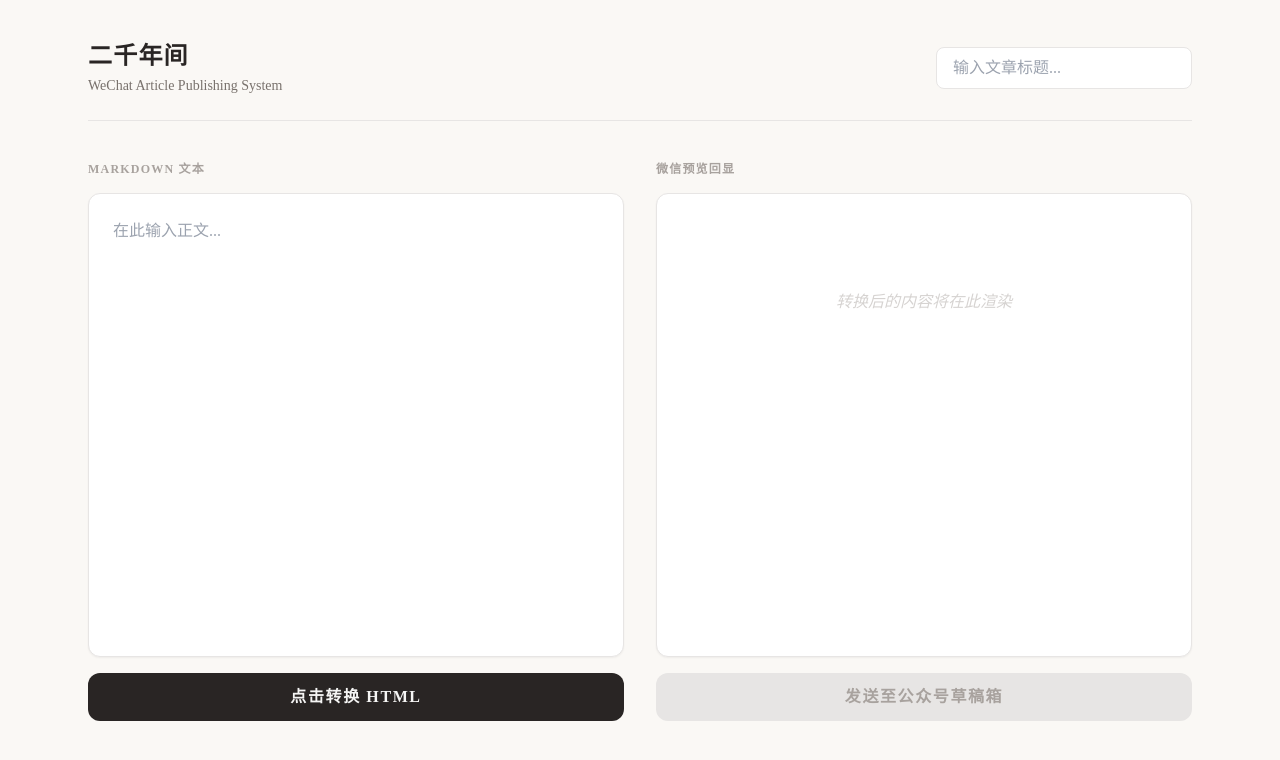
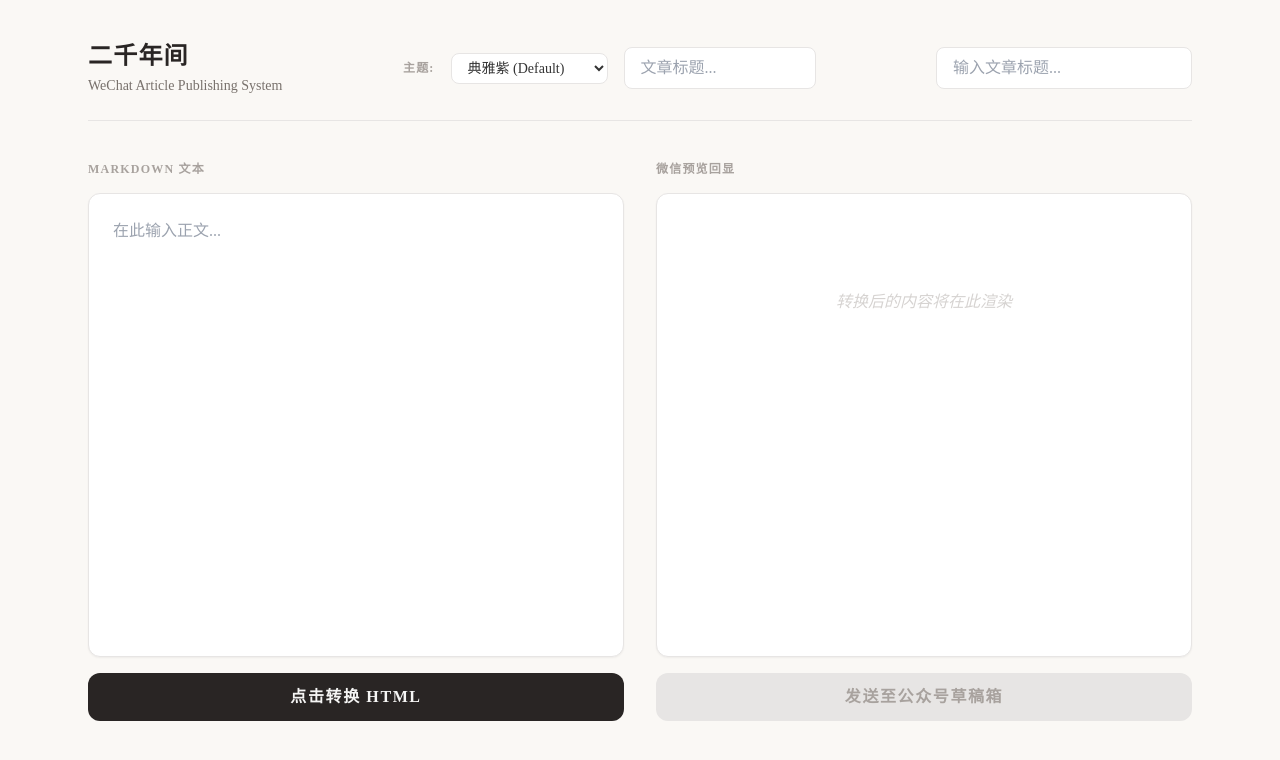
Before and after one commit to 520mhj/jiahao-WeChat-Publish, a website: page index.html in a window 1280 px wide. Drawn offline with nearby package versions, Linux system fonts and the light colour scheme.

Commit message:
Update index.html

```diff
--- a/index.html
+++ b/index.html
@@ -18,6 +18,19 @@
                 <h1 class="text-2xl font-bold text-stone-800 tracking-wider">二千年间</h1>
                 <p class="text-sm text-stone-500 mt-1">WeChat Article Publishing System</p>
             </div>
+            <div class="flex gap-4 items-center">
+                <label class="text-xs text-stone-400 font-bold uppercase tracking-widest">主题:</label>
+                <select id="themeSelect" onchange="handleConvert()" class="px-3 py-1.5 bg-white border border-stone-200 rounded-lg text-sm focus:outline-none focus:ring-1 focus:ring-stone-400 cursor-pointer">
+                    <option value="default">典雅紫 (Default)</option>
+                    <option value="apple">极简科技 (Apple)</option>
+                    <option value="notion">优雅手帐 (Notion)</option>
+                    <option value="vibrant">炫彩现代 (Vibrant)</option>
+                    <option value="blue">学术科技 (Blue)</option>
+                    <option value="green">清新森林 (Green)</option>
+                    <option value="dark">静谧深蓝 (Dark)</option>
+                </select>
+    <input id="articleTitle" type="text" placeholder="文章标题..." class="px-4 py-2 bg-white border border-stone-200 rounded-lg focus:outline-none focus:ring-1 focus:ring-stone-400 w-48">
+</div>
             <div class="flex gap-4">
                 <input id="articleTitle" type="text" placeholder="输入文章标题..." class="px-4 py-2 bg-white border border-stone-200 rounded-lg focus:outline-none focus:ring-1 focus:ring-stone-400 w-64">
             </div>
@@ -93,6 +106,30 @@
                 btn.disabled = false;
             }
         }
+
+        // 监听输入框变化也能即时转换（可选）
+    async function handleConvert() {
+        const text = document.getElementById('inputText').value;
+        const theme = document.getElementById('themeSelect').value;
+        if(!text) return;
+
+        const res = await fetch('/api/convert', {
+            method: 'POST',
+            headers: {'Content-Type': 'application/json'},
+            body: JSON.stringify({ text, theme })
+        });
+        const data = await res.json();
+        currentHtml = data.html;
+
+        const preview = document.getElementById('previewArea');
+        preview.innerHTML = currentHtml;
+        // 同步预览区域的背景色，让预览更真实
+        const sectionStyle = preview.querySelector('section')?.getAttribute('style') || "";
+        const bgColorMatch = sectionStyle.match(/background(?:-color)?:\s*([^;]+)/);
+        if(bgColorMatch) preview.style.backgroundColor = bgColorMatch[1];
+
+        document.getElementById('uploadBtn').disabled = false;
+    }
     </script>
 </body>
 </html>
```
